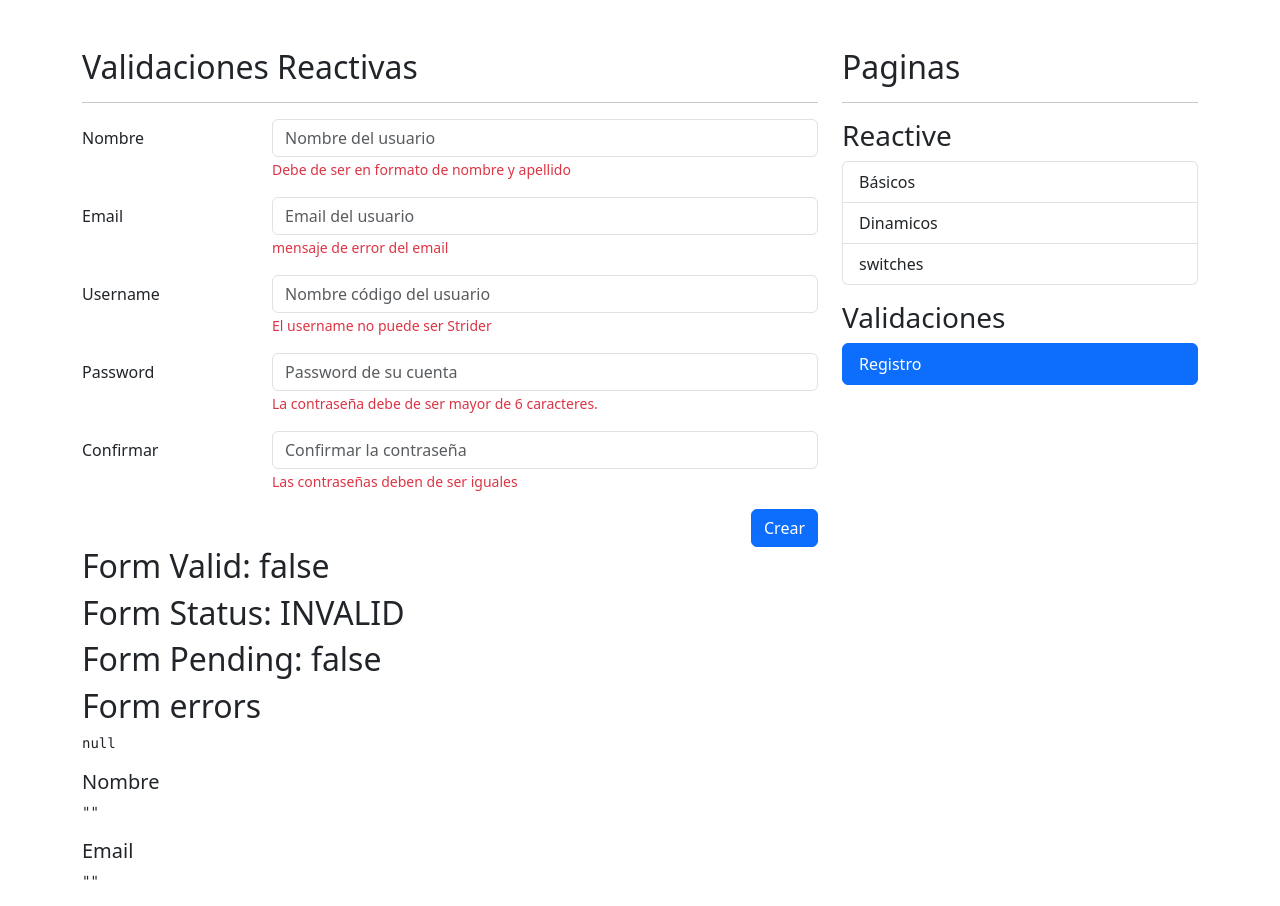
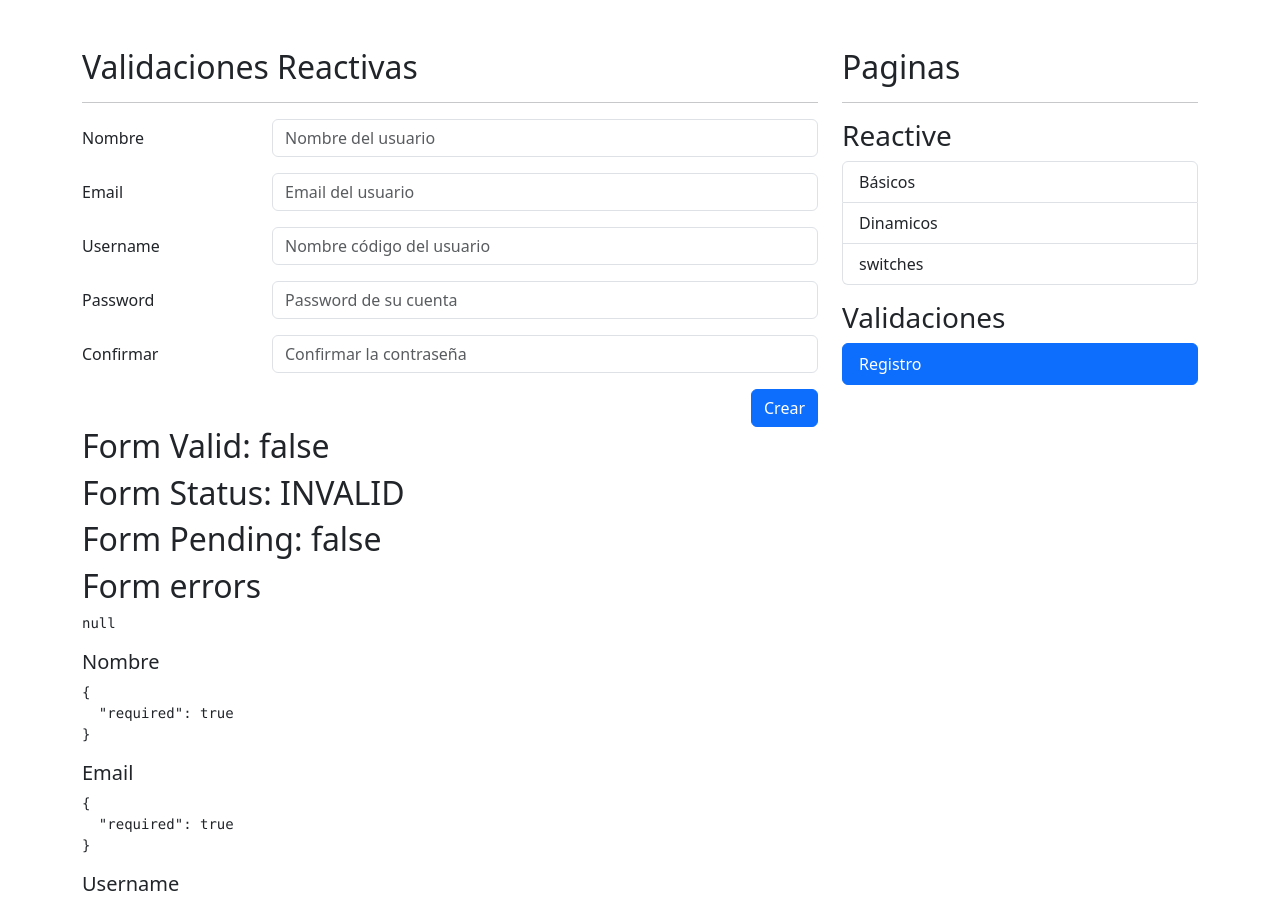
Before and after one commit to enjima7/angular-formsApp, an Angular app: page /auth/sign-up in a window 1280 px wide. Shown: the top 906 px of the page. Built offline with nearby package versions, Linux system fonts and the light colour scheme.

Commit message:
Validators added

```diff
--- a/src/app/auth/pages/register-page/register-page.component.html
+++ b/src/app/auth/pages/register-page/register-page.component.html
@@ -4,7 +4,7 @@
 <div class="row">
     <div class="col">
 
-        <form [formGroup]="myForm" autocomplete="off">
+        <form [formGroup]="myForm" (ngSubmit)="onSubmit()" autocomplete="off">
 
             <!-- Nombre -->
             <div class="row mb-3">
@@ -15,7 +15,7 @@
                            formControlName="name"
                            placeholder="Nombre del usuario">
 
-                    <span class="form-text text-danger">
+                    <span *ngIf="isValidField('name')"  class="form-text text-danger">
                         Debe de ser en formato de nombre y apellido
                     </span>
                 </div>
@@ -29,7 +29,8 @@
                            class="form-control"
                            formControlName="email"
                            placeholder="Email del usuario">
-                    <span class="form-text text-danger">
+
+                    <span *ngIf="isValidField('email')"  class="form-text text-danger">
                         mensaje de error del email
                     </span>
                 </div>
@@ -43,7 +44,8 @@
                            class="form-control"
                            formControlName="username"
                            placeholder="Nombre código del usuario">
-                    <span class="form-text text-danger">
+
+                    <span *ngIf="isValidField('username')"  class="form-text text-danger">
                          El username no puede ser Strider
                     </span>
                 </div>
@@ -58,7 +60,7 @@
                            formControlName="password"
                            placeholder="Password de su cuenta">
 
-                    <span class="form-text text-danger">
+                    <span *ngIf="isValidField('password')"  class="form-text text-danger">
                          La contraseña debe de ser mayor de 6 caracteres.
                     </span>
                 </div>
@@ -73,7 +75,7 @@
                            formControlName="password2"
                            placeholder="Confirmar la contraseña">
 
-                    <span class="form-text text-danger">
+                    <span *ngIf="isValidField('password2')"  class="form-text text-danger">
                          Las contraseñas deben de ser iguales
                     </span>
                 </div>
@@ -95,24 +97,24 @@
 </div>
 
 
-<h2>Form Valid: {{myForm.valid}}</h2>
-<h2>Form Status: {{myForm.status}}</h2>
-<h2>Form Pending: {{myForm.pending}}</h2>
+<h2>Form Valid: {{ myForm.valid }} </h2>
+<h2>Form Status: {{ myForm.status }} </h2>
+<h2>Form Pending: {{ myForm.pending }} </h2>
 <h2>Form errors</h2>
-<pre>{{ myForm.errors| json }}</pre>
+<pre>{{ myForm.errors | json }}</pre>
 
 <h5>Nombre</h5>
-<pre>{{ myForm.value.name | json }}</pre>
+<pre>{{ myForm.controls['name'].errors | json }}</pre>
 
 <h5>Email</h5>
-<pre>{{ myForm.value.email | json }}</pre>
+<pre>{{ myForm.controls['email'].errors | json }}</pre>
 
 <h5>Username</h5>
-<pre>{{ myForm.value.username | json }}</pre>
+<pre>{{ myForm.controls['username'].errors | json }}</pre>
 
 
 <h5>Password</h5>
 <pre>{{ myForm.value.password | json }}</pre>
 
 <h5>Confirmar</h5>
-<pre>{{ myForm.value.password2 | json }}</pre>
+<pre>{{ myForm.controls['password2'].errors| json }}</pre>
--- a/src/app/auth/pages/register-page/register-page.component.ts
+++ b/src/app/auth/pages/register-page/register-page.component.ts
@@ -1,30 +1,38 @@
 import { Component } from '@angular/core';
+import { ValidatorsService } from './../../../shared/services/validatos.service';
 import { FormBuilder, FormGroup, Validators } from '@angular/forms';
+import { EmailValidator } from 'src/app/shared/validators/email-validator.service';
 
 @Component({
   templateUrl: './register-page.component.html',
-  styles: [
-  ]
 })
 export class RegisterPageComponent {
 
   public myForm: FormGroup = this.fb.group({
-    name: ['', Validators.required],
-    email: ['', Validators.required],
-    username: ['', Validators.required],
-    password: ['', Validators.required, Validators.minLength(6)],
-    password2: ['', Validators.required]
+    name: ['', [ Validators.required, Validators.pattern( this.validatorsService.firstNameAndLastnamePattern )  ]],
+    // email: ['', [ Validators.required, Validators.pattern( this.validatorsService.emailPattern )], [ new EmailValidator() ]],
+    email: ['', [ Validators.required, Validators.pattern( this.validatorsService.emailPattern )], [ this.emailValidator ]],
+    username: ['', [ Validators.required, this.validatorsService.cantBeStrider ]],
+    password: ['', [ Validators.required, Validators.minLength(6) ]],
+    password2: ['', [ Validators.required ]],
+  }, {
+    // validators: [
+    //   this.validatorsService.isFieldOneEqualFieldTwo('password','password2')
+    // ]
   });
 
 
-  constructor(private fb: FormBuilder){}
+  constructor(
+    private fb: FormBuilder,
+    private validatorsService: ValidatorsService,
+    private emailValidator: EmailValidator
+  ) {}
 
-
-  isValidField(field: string){
-
+  isValidField( field: string ) {
+    return this.validatorsService.isValidField( this.myForm, field );
   }
 
-  onSubmit(){
+  onSubmit() {
     this.myForm.markAllAsTouched();
   }
 }
--- /dev/null
+++ b/src/app/shared/services/validatos.service.ts
@@ -0,0 +1,27 @@
+import { Injectable } from '@angular/core';
+import { FormControl, FormGroup, ValidationErrors } from '@angular/forms';
+
+@Injectable({providedIn: 'root'})
+export class ValidatorsService {
+
+  public firstNameAndLastnamePattern: string = '([a-zA-Z]+) ([a-zA-Z]+)';
+  public emailPattern: string = "^[a-z0-9._%+-]+@[a-z0-9.-]+\\.[a-z]{2,4}$";
+
+  public cantBeStrider = (control: FormControl): ValidationErrors | null => {
+
+    const value: string = control.value.trim().toLowerCase();
+
+    if (value === 'strider') {
+      return {
+        noStrider: true,
+      }
+    }
+
+    return null;
+  }
+
+  public isValidField(form: FormGroup, field: string){
+      return form.controls[field].errors
+      && form.controls[field].touched;
+  }
+}
--- a/src/app/shared/shared.module.ts
+++ b/src/app/shared/shared.module.ts
@@ -7,7 +7,7 @@
 
 @NgModule({
   declarations: [
-    SideMenuComponent
+    SideMenuComponent,
   ],
   imports: [
     CommonModule,
--- /dev/null
+++ b/src/app/shared/validators/email-validator.service.ts
@@ -0,0 +1,37 @@
+import { Injectable } from '@angular/core';
+import { AbstractControl, AsyncValidator, ValidationErrors } from '@angular/forms';
+import { Observable, delay, of } from 'rxjs';
+
+@Injectable({providedIn: 'root'})
+export class EmailValidator implements AsyncValidator {
+
+
+  validate(control: AbstractControl): Observable<ValidationErrors | null> {
+    const email = control.value;
+
+    const httpCallObservable = new Observable<ValidationErrors|null>( (subscriber) =>{
+
+      if( email === 'correo@google.com'){
+        subscriber.next({emailTaken: true});
+        subscriber.complete();
+      }
+      subscriber.next(null);
+      subscriber.complete();
+    }).pipe(
+      delay(3000)
+    );
+
+
+    return httpCallObservable;
+  }
+  // validate(control: AbstractControl): Observable<ValidationErrors | null> {
+  //   const emaill = control.value;
+
+
+  // return  of({
+  //     emailTaken: true
+  //   }).pipe(
+  //     delay(2000)
+  //   );
+  // }
+}
```
Also changed, not shown: src/app/shared/validators/validators.ts (added, +17 -0 lines).
